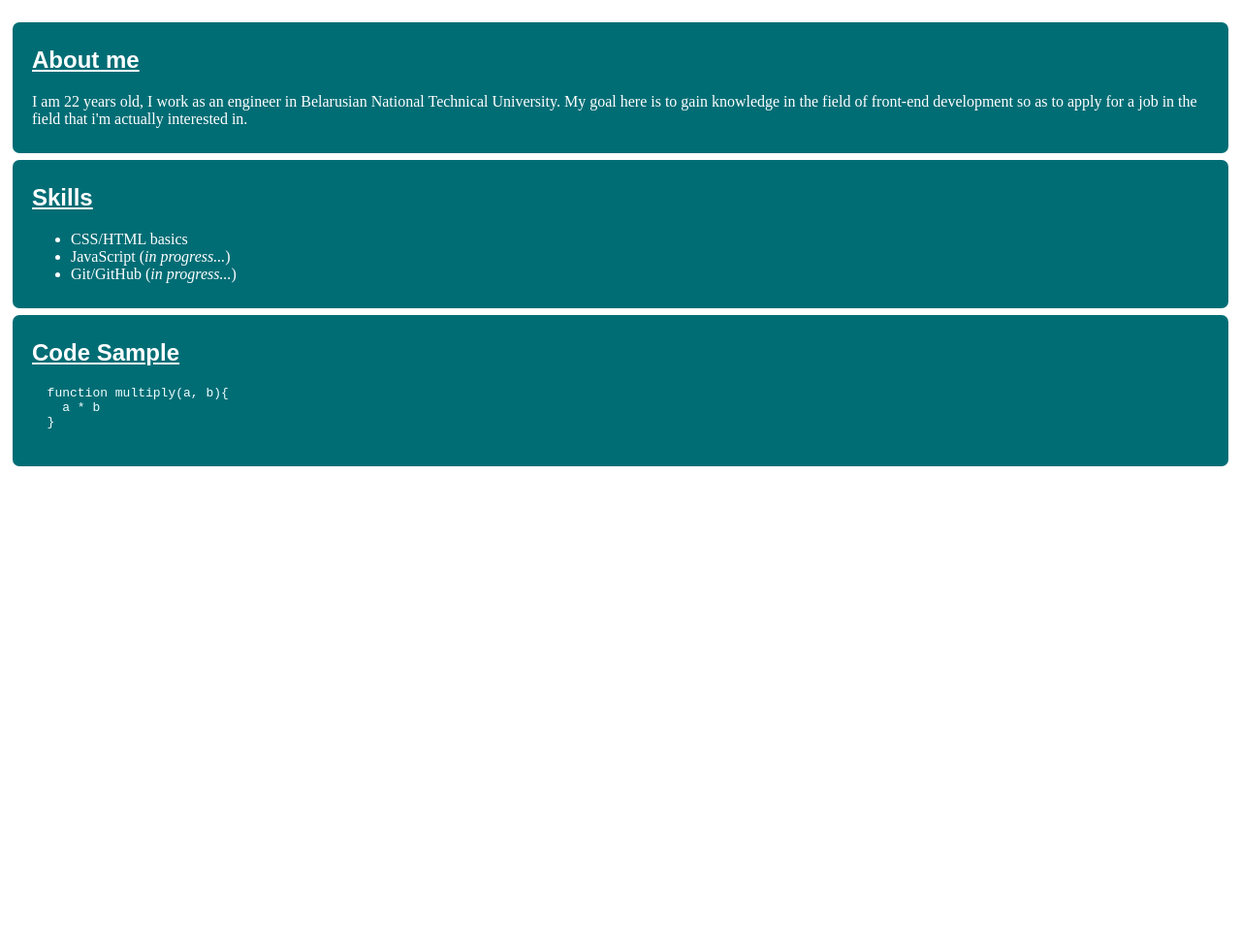
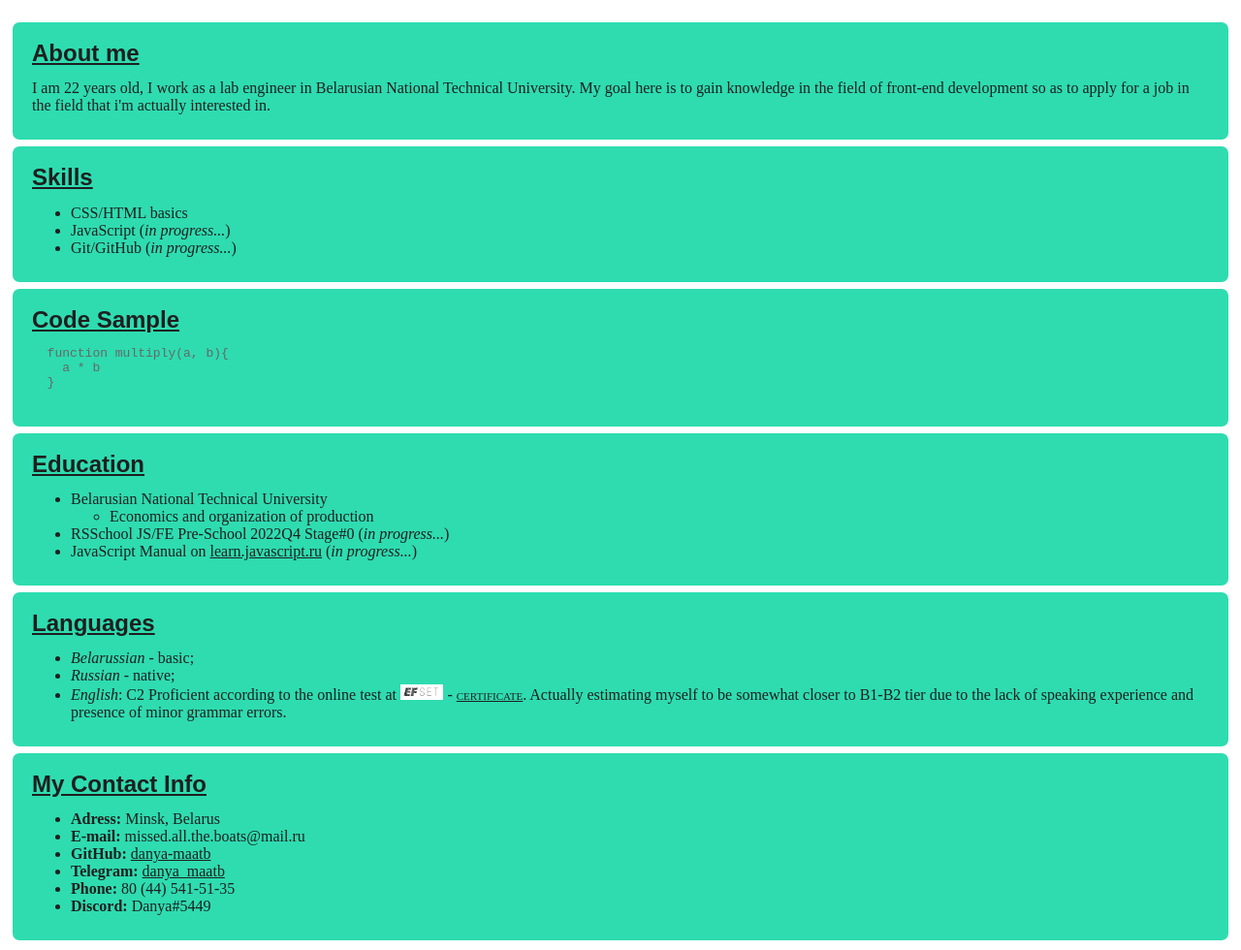
Before and after one commit to danya-maatb/rsschool-cv, a plain HTML site: page index.html in a window 1280 px wide. Shown: the part 69-1049 px from the top of the page at 97% size. Before the commit the page ends 800 px from the top, so only its background shows below. Drawn offline with Linux system fonts and the light colour scheme.

Commit message:
feat: add more sections

```diff
--- a/index.html
+++ b/index.html
@@ -18,7 +18,7 @@
   <main>
     <section class='card'>
       <h2> About me</h2>
-      <p> I am 22 years old, I work as an engineer in
+      <p> I am 22 years old, I work as a lab engineer in
          Belarusian National Technical University. My
          goal here is to gain knowledge in the field
          of front-end development so as to apply for
@@ -27,7 +27,7 @@
       </section>
 
       <section class='card'>
-        <h2> Skills</h2>
+        <h2>Skills</h2>
       <ul>
         <li>CSS/HTML basics</li>
         <li>JavaScript (<i>in progress...</i>)</li>
@@ -36,9 +36,9 @@
       </section>
 
       <section class='card'>
-        <h2> Code Sample</h2>
+        <h2>Code Sample</h2>
           <code>
-            <pre style="color: azure;">
+            <pre style="color: rgb(104, 103, 103);">
   function multiply(a, b){
     a * b
   }
@@ -46,6 +46,40 @@
           </code>
       </section>
 
+      <section class='card'>
+        <h2>Education</h2>
+          <ul>
+            <li>Belarusian National Technical University
+              <ul>
+                <li>Economics and organization of production</li>
+              </ul>
+            </li>
+            <li>RSSchool JS/FE Pre-School 2022Q4 Stage#0 (<i>in progress...</i>)</li>
+            <li>JavaScript Manual on <a href="https://learn.javascript.ru/" style="color: var(--main-text-color);"> learn.javascript.ru</a> (<i>in progress...</i>)</li>
+          </ul>
+      </section>
+
+      <section class='card'>
+        <h2>Languages</h2>
+          <ul>
+            <li><i>Belarussian</i> - basic;</li>
+            <li><i>Russian</i> - native;</li>
+            <li><i>English</i>: C2 Proficient according to the online test at <a href="https://www.efset.org/"><img src="img\EFSET.png" alt="EFSET" height='16'></a> - <a href="https://www.efset.org/cert/unBbM1" style='font-variant: small-caps; font-size: 15px; color: var(--main-text-color);'> certificate</a>.
+              Actually estimating myself to be somewhat closer to B1-B2 tier due to the lack of speaking experience and presence of minor grammar errors.
+          </ul>
+      </section>
+
+      <section>
+        <section class='card'>
+          <h2>My Contact Info</h2>
+            <ul>
+              <li><b>Adress:</b> Minsk, Belarus</li>
+              <li><b>E-mail:</b> missed.all.the.boats@mail.ru</li>
+              <li><b>GitHub:</b> <a href="https://github.com/danya-maatb" style="color: var(--main-text-color);">danya-maatb</a></li>
+              <li><b>Telegram:</b> <a href="https://t.me/danya_maatb" style="color: var(--main-text-color);">danya_maatb</a></li>
+              <li><b>Phone:</b> 80 (44) 541-51-35</li>
+              <li><b>Discord:</b> Danya#5449</li>
+      </section>
   </main>
 </body>
 </html>
--- a/style.css
+++ b/style.css
@@ -1,3 +1,6 @@
+:root {
+    --main-text-color: hsl(0, 0%, 12%);
+}
 h1 {
     text-decoration: underline;
     font-size: 36px;
@@ -10,14 +13,16 @@ h2 {
     font-size: 24px;
     font-weight: 600;
     font-family: Arial, Helvetica, sans-serif;
+
+    line-height: 0.6;
 }
 
 .card {
-    background-color: hsl(184, 100%, 23%);
+    background-color: hsl(165, 71%, 52%);
     border: 2px solid hsl(0, 0%, 100%);
     border-radius: 9px;
 
-    color:hsl(0, 0%, 100%);
+    color: var(--main-text-color);
 
     padding: 5px 20px 10px 20px;
     margin: 3px;
```
